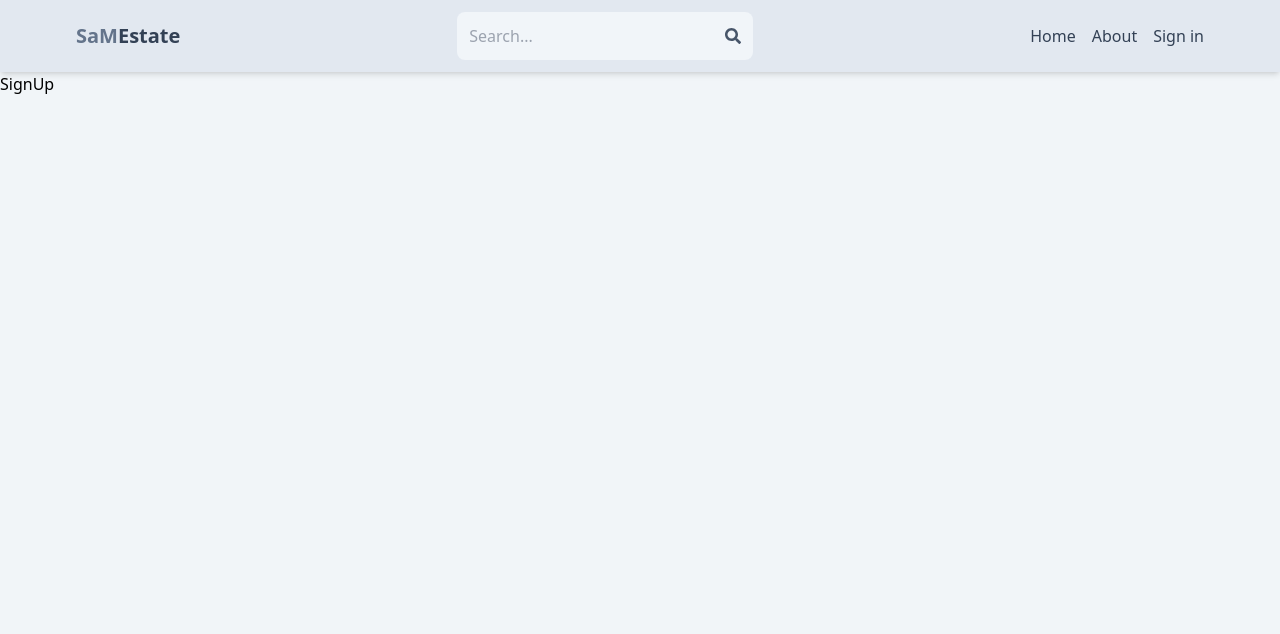
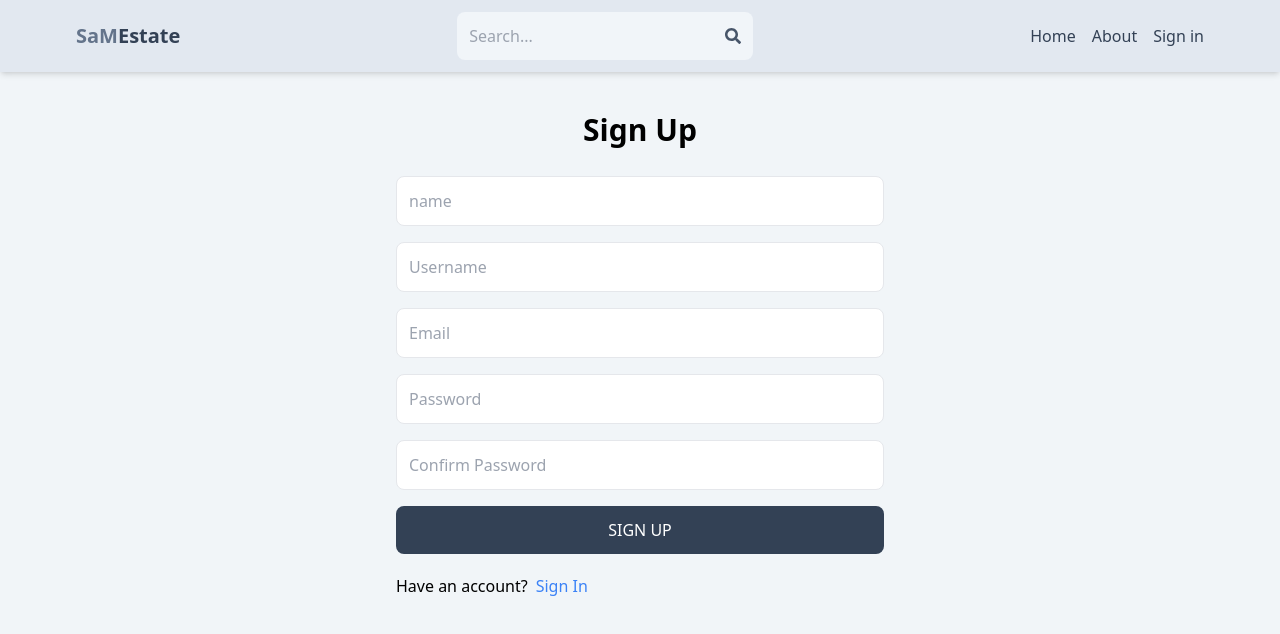
Before and after one commit to somukhan9/mern-real-estate, a React (Vite) app in the folder client/: page /sign-up in a window 1280 px wide. Shown: the top 634 px of the page. Built offline with nearby package versions, Linux system fonts and the light colour scheme.

Commit message:
complete sign up page ui

```diff
--- a/client/src/pages/SignUp.jsx
+++ b/client/src/pages/SignUp.jsx
@@ -1,4 +1,59 @@
+import { Link } from 'react-router-dom'
+
 const SignUp = () => {
-  return <div>SignUp</div>
+  return (
+    <div className="p-3 max-w-lg mx-auto">
+      <h1 className="text-3xl text-center font-semibold my-7">Sign Up</h1>
+      <form className="flex flex-col gap-4">
+        <input
+          type="text"
+          name="Name"
+          id="name"
+          placeholder="name"
+          className="border p-3 rounded-lg"
+        />
+        <input
+          type="text"
+          name="username"
+          id="username"
+          placeholder="Username"
+          className="border p-3 rounded-lg"
+        />
+        <input
+          type="email"
+          name="email"
+          id="email"
+          placeholder="Email"
+          className="border p-3 rounded-lg"
+        />
+        <input
+          type="password"
+          name="password"
+          id="password"
+          placeholder="Password"
+          className="border p-3 rounded-lg"
+        />
+        <input
+          type="password"
+          name="confirmPassword"
+          id="confirmPassword"
+          placeholder="Confirm Password"
+          className="border p-3 rounded-lg"
+        />
+        <button
+          type="submit"
+          className="bg-slate-700 text-white p-3 rounded-lg uppercase hover:opacity-95 disabled:opacity-80"
+        >
+          sign up
+        </button>
+      </form>
+      <div className="flex gap-2 mt-5">
+        <p>Have an account?</p>
+        <Link to="/sign-in">
+          <span className="text-blue-500">Sign In</span>
+        </Link>
+      </div>
+    </div>
+  )
 }
 export default SignUp
```
